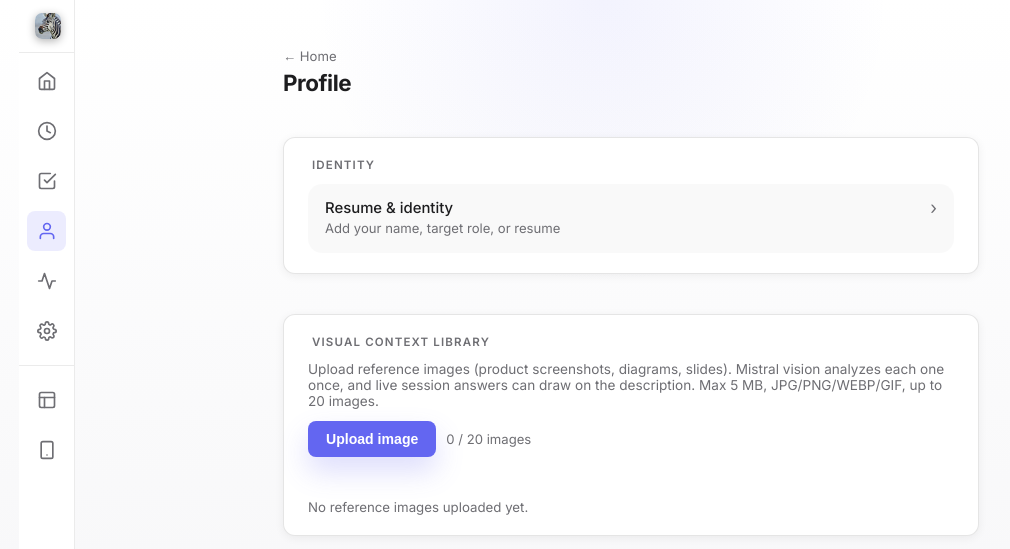
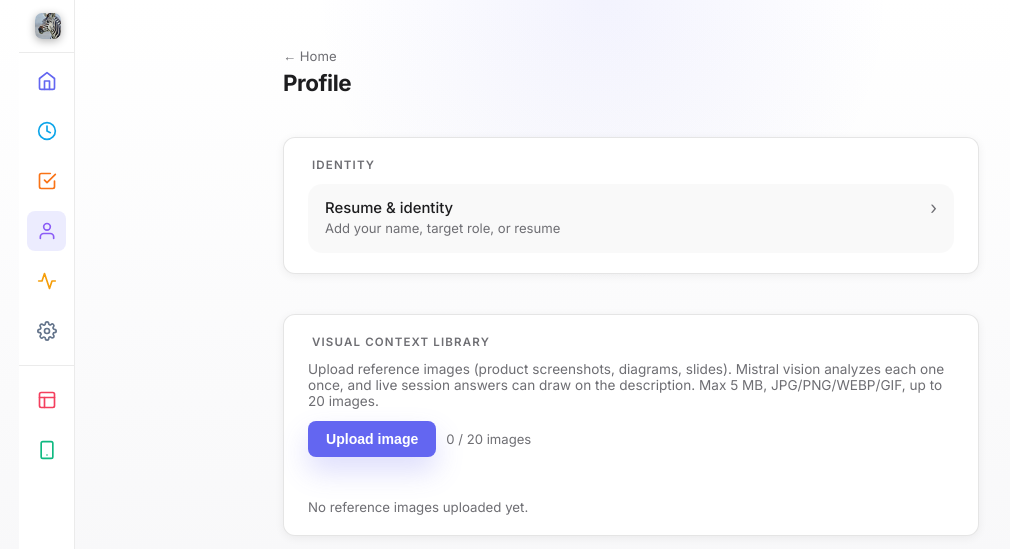
Before and after one commit to farazgoal-boop/career_copilot_premium, a Flask app: page /profile in a window 1280 px wide. Shown: the top 549 px of the page, without its empty margins (37-1047 px from the left). Run offline with Flask 3, Linux system fonts and the light colour scheme; data that the repository does not hold is empty.

Commit message:
style: give each sidebar nav icon its own accent color
Icons now keep a distinct identity color (home=indigo, sessions=sky,
prepare=orange, profile=violet, system=amber, settings=slate,
overlay=rose, device=emerald) in default/hover/active states, with the
shared app accent reserved for labels and the active-state pill.
Also restyles the update-check button to teal for better affordance.

```diff
--- a/web_app/static/css/premium.css
+++ b/web_app/static/css/premium.css
@@ -1075,6 +1075,24 @@ body.has-sidebar .premium-main {
   width: 24px;
   height: 24px;
   flex-shrink: 0;
+  transition: filter 150ms ease;
+}
+
+/* Each nav item's icon keeps its own identity color in every state
+   (default/hover/active) -- only the label and the active-state pill
+   background use the shared app accent, matching Notion/Linear/Arc-style
+   sidebars where icon color != selection color. */
+.sidebar-icon--home     { color: #6366f1; }
+.sidebar-icon--sessions { color: #0ea5e9; }
+.sidebar-icon--prepare  { color: #f97316; }
+.sidebar-icon--profile  { color: #8b5cf6; }
+.sidebar-icon--system   { color: #f59e0b; }
+.sidebar-icon--settings { color: #64748b; }
+.sidebar-icon--overlay  { color: #f43f5e; }
+.sidebar-icon--device   { color: #10b981; }
+
+.sidebar-item:hover .sidebar-icon {
+  filter: brightness(1.2);
 }
 
 .sidebar-label {
@@ -1210,9 +1228,9 @@ body.has-sidebar .premium-main {
 }
 
 .update-check-btn {
-  border: 1px solid var(--premium-line);
-  background: var(--premium-overlay-04);
-  color: var(--premium-muted);
+  border: 1px solid rgba(20, 184, 166, 0.28);
+  background: rgba(20, 184, 166, 0.08);
+  color: #14b8a6;
   border-radius: 8px;
   font: inherit;
   font-size: 0.78rem;
@@ -1222,7 +1240,7 @@ body.has-sidebar .premium-main {
   text-align: left;
 }
 
-.update-check-btn:hover { background: var(--premium-overlay-06); color: var(--premium-text); }
+.update-check-btn:hover { background: rgba(20, 184, 166, 0.16); color: #14b8a6; filter: brightness(1.15); }
 .update-check-btn:disabled { opacity: 0.6; cursor: wait; }
 
 .update-status {
--- a/web_app/templates/_sidebar.html
+++ b/web_app/templates/_sidebar.html
@@ -18,7 +18,7 @@
   <nav class="sidebar-nav">
 
     <a href="/dashboard" class="sidebar-item" data-path="/dashboard" aria-label="Home">
-      <span class="sidebar-icon">
+      <span class="sidebar-icon sidebar-icon--home">
         <svg width="20" height="20" viewBox="0 0 24 24" fill="none" stroke="currentColor" stroke-width="2" stroke-linecap="round" stroke-linejoin="round" aria-hidden="true" focusable="false">
           <path d="M3 9l9-7 9 7v11a2 2 0 0 1-2 2H5a2 2 0 0 1-2-2z"/>
           <polyline points="9 22 9 12 15 12 15 22"/>
@@ -28,7 +28,7 @@
     </a>
 
     <a href="/sessions" class="sidebar-item" data-path="/sessions" aria-label="Sessions">
-      <span class="sidebar-icon">
+      <span class="sidebar-icon sidebar-icon--sessions">
         <svg width="20" height="20" viewBox="0 0 24 24" fill="none" stroke="currentColor" stroke-width="2" stroke-linecap="round" stroke-linejoin="round" aria-hidden="true" focusable="false">
           <circle cx="12" cy="12" r="10"/>
           <polyline points="12 6 12 12 16 14"/>
@@ -38,7 +38,7 @@
     </a>
 
     <a href="/prepare" class="sidebar-item" data-path="/prepare" aria-label="Prepare">
-      <span class="sidebar-icon">
+      <span class="sidebar-icon sidebar-icon--prepare">
         <svg width="20" height="20" viewBox="0 0 24 24" fill="none" stroke="currentColor" stroke-width="2" stroke-linecap="round" stroke-linejoin="round" aria-hidden="true" focusable="false">
           <path d="M9 11l3 3L22 4"/>
           <path d="M21 12v7a2 2 0 0 1-2 2H5a2 2 0 0 1-2-2V5a2 2 0 0 1 2-2h11"/>
@@ -48,7 +48,7 @@
     </a>
 
     <a href="/profile" class="sidebar-item" data-path="/profile" aria-label="Profile">
-      <span class="sidebar-icon">
+      <span class="sidebar-icon sidebar-icon--profile">
         <svg width="20" height="20" viewBox="0 0 24 24" fill="none" stroke="currentColor" stroke-width="2" stroke-linecap="round" stroke-linejoin="round" aria-hidden="true" focusable="false">
           <path d="M20 21v-2a4 4 0 0 0-4-4H8a4 4 0 0 0-4 4v2"/>
           <circle cx="12" cy="7" r="4"/>
@@ -58,7 +58,7 @@
     </a>
 
     <a href="/system-status" class="sidebar-item" data-path="/system-status" aria-label="System Status">
-      <span class="sidebar-icon">
+      <span class="sidebar-icon sidebar-icon--system">
         <svg width="20" height="20" viewBox="0 0 24 24" fill="none" stroke="currentColor" stroke-width="2" stroke-linecap="round" stroke-linejoin="round" aria-hidden="true" focusable="false">
           <polyline points="22 12 18 12 15 21 9 3 6 12 2 12"/>
         </svg>
@@ -67,7 +67,7 @@
     </a>
 
     <a href="/settings" class="sidebar-item" data-path="/settings" aria-label="Settings">
-      <span class="sidebar-icon">
+      <span class="sidebar-icon sidebar-icon--settings">
         <svg width="20" height="20" viewBox="0 0 24 24" fill="none" stroke="currentColor" stroke-width="2" stroke-linecap="round" stroke-linejoin="round" aria-hidden="true" focusable="false">
           <circle cx="12" cy="12" r="3"/>
           <path d="M19.4 15a1.65 1.65 0 0 0 .33 1.82l.06.06a2 2 0 0 1 0 2.83 2 2 0 0 1-2.83 0l-.06-.06a1.65 1.65 0 0 0-1.82-.33 1.65 1.65 0 0 0-1 1.51V21a2 2 0 0 1-4 0v-.09A1.65 1.65 0 0 0 9 19.4a1.65 1.65 0 0 0-1.82.33l-.06.06a2 2 0 0 1-2.83-2.83l.06.06A1.65 1.65 0 0 0 4.68 15a1.65 1.65 0 0 0-1.51-1H3a2 2 0 0 1 0-4h.09A1.65 1.65 0 0 0 4.6 9a1.65 1.65 0 0 0-.33-1.82l-.06-.06a2 2 0 0 1 2.83-2.83l.06.06A1.65 1.65 0 0 0 9 4.68a1.65 1.65 0 0 0 1-1.51V3a2 2 0 0 1 4 0v.09a1.65 1.65 0 0 0 1 1.51 1.65 1.65 0 0 0 1.82-.33l.06-.06a2 2 0 0 1 2.83 2.83l-.06.06A1.65 1.65 0 0 0 19.4 9a1.65 1.65 0 0 0 1.51 1H21a2 2 0 0 1 0 4h-.09a1.65 1.65 0 0 0-1.51 1z"/>
@@ -79,7 +79,7 @@
     <div class="sidebar-divider" style="margin:4px 0;"></div>
 
     <button class="sidebar-item sidebar-item--btn" id="sidebar-open-overlay-btn" type="button" aria-label="Open Overlay">
-      <span class="sidebar-icon">
+      <span class="sidebar-icon sidebar-icon--overlay">
         <svg width="20" height="20" viewBox="0 0 24 24" fill="none" stroke="currentColor" stroke-width="2" stroke-linecap="round" stroke-linejoin="round" aria-hidden="true" focusable="false">
           <rect x="3" y="3" width="18" height="18" rx="2" ry="2"/>
           <line x1="3" y1="9" x2="21" y2="9"/>
@@ -90,7 +90,7 @@
     </button>
 
     <button class="sidebar-item sidebar-item--btn" type="button" onclick="window.openPairingModal?.()" aria-label="Link Device">
-      <span class="sidebar-icon">
+      <span class="sidebar-icon sidebar-icon--device">
         <svg width="20" height="20" viewBox="0 0 24 24" fill="none" stroke="currentColor" stroke-width="2" stroke-linecap="round" stroke-linejoin="round" aria-hidden="true" focusable="false">
           <rect x="5" y="2" width="14" height="20" rx="2" ry="2"/>
           <line x1="12" y1="18" x2="12.01" y2="18"/>
```
